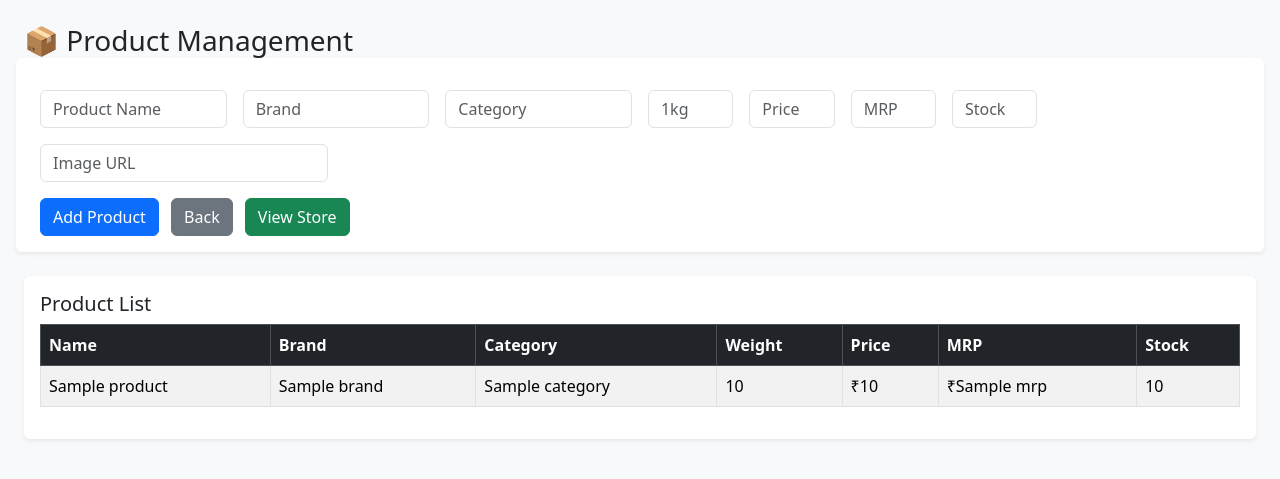
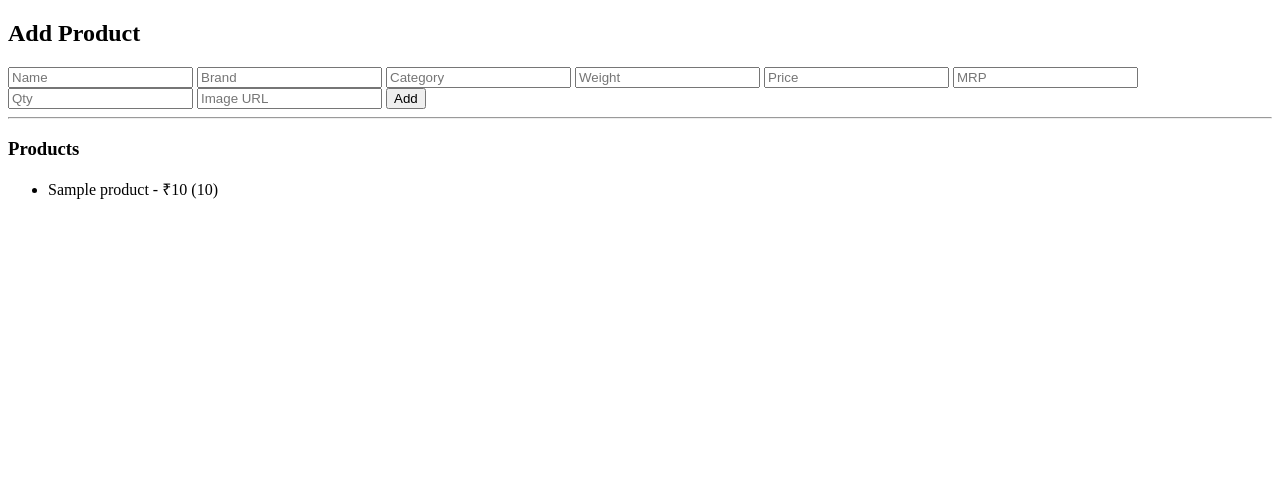
Before and after one commit to Mukesh2731/smart-grocery-system, a Flask app: template templates/products.html in a window 1280 px wide. Shown: the top 479 px of the page. Run offline with Flask 3, Linux system fonts and the light colour scheme; the template is opened without the code that fills it: most values are stand-ins (such as "Sample title", 1, 10 or a date in 2020).

Commit message:
Update products.html

```diff
--- a/templates/products.html
+++ b/templates/products.html
@@ -1,79 +1,28 @@
 <!DOCTYPE html>
 <html>
-<head>
-    <title>Products</title>
-    <link href="https://cdn.jsdelivr.net/npm/bootstrap@5.3.2/dist/css/bootstrap.min.css" rel="stylesheet">
-</head>
-<body class="bg-light">
+<body>
+<h2>Add Product</h2>
 
-<div class="container-fluid p-4">
-    <h3 class="mb-3">📦 Product Management</h3>
+<form method="post">
+    <input name="name" placeholder="Name" required>
+    <input name="brand" placeholder="Brand" required>
+    <input name="category" placeholder="Category" required>
+    <input name="weight" placeholder="Weight" required>
+    <input name="price" placeholder="Price" required>
+    <input name="mrp" placeholder="MRP" required>
+    <input name="qty" placeholder="Qty" required>
+    <input name="image" placeholder="Image URL" required>
+    <button>Add</button>
+</form>
 
-    <form method="post" class="row g-3 bg-white p-3 rounded shadow-sm">
+<hr>
 
-        <div class="col-md-2">
-            <input class="form-control" name="name" placeholder="Product Name" required>
-        </div>
-        <div class="col-md-2">
-            <input class="form-control" name="brand" placeholder="Brand" required>
-        </div>
-        <div class="col-md-2">
-            <input class="form-control" name="category" placeholder="Category" required>
-        </div>
-        <div class="col-md-1">
-            <input class="form-control" name="weight" placeholder="1kg" required>
-        </div>
-        <div class="col-md-1">
-            <input class="form-control" name="price" placeholder="Price" required>
-        </div>
-        <div class="col-md-1">
-            <input class="form-control" name="mrp" placeholder="MRP" required>
-        </div>
-        <div class="col-md-1">
-            <input class="form-control" name="qty" placeholder="Stock" required>
-        </div>
-        <div class="col-md-3">
-            <input class="form-control" name="image" placeholder="Image URL" required>
-        </div>
-
-        <div class="col-md-12">
-            <button class="btn btn-primary">Add Product</button>
-            <a href="/dashboard" class="btn btn-secondary ms-2">Back</a>
-            <a href="/store" class="btn btn-success ms-2">View Store</a>
-        </div>
-    </form>
-
-    <div class="bg-white p-3 mt-4 rounded shadow-sm">
-        <h5>Product List</h5>
-        <table class="table table-bordered table-striped mt-2">
-            <thead class="table-dark">
-                <tr>
-                    <th>Name</th>
-                    <th>Brand</th>
-                    <th>Category</th>
-                    <th>Weight</th>
-                    <th>Price</th>
-                    <th>MRP</th>
-                    <th>Stock</th>
-                </tr>
-            </thead>
-            <tbody>
-                {% for p in products %}
-                <tr>
-                    <td>{{ p.name }}</td>
-                    <td>{{ p.brand }}</td>
-                    <td>{{ p.category }}</td>
-                    <td>{{ p.weight }}</td>
-                    <td>₹{{ p.price }}</td>
-                    <td>₹{{ p.mrp }}</td>
-                    <td>{{ p.qty }}</td>
-                </tr>
-                {% endfor %}
-            </tbody>
-        </table>
-    </div>
-
-</div>
+<h3>Products</h3>
+<ul>
+{% for p in products %}
+    <li>{{ p.name }} - ₹{{ p.price }} ({{ p.qty }})</li>
+{% endfor %}
+</ul>
 
 </body>
 </html>
```
